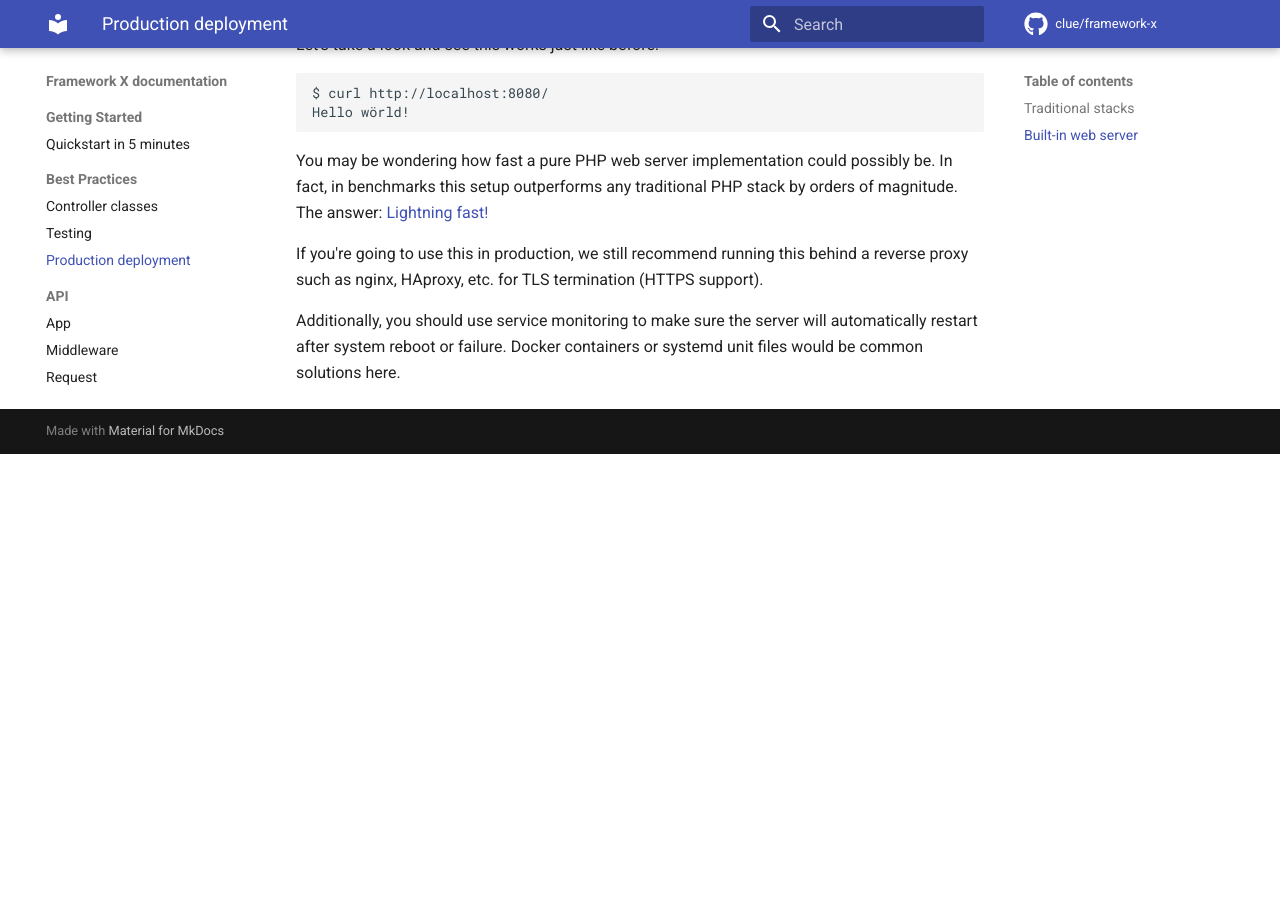
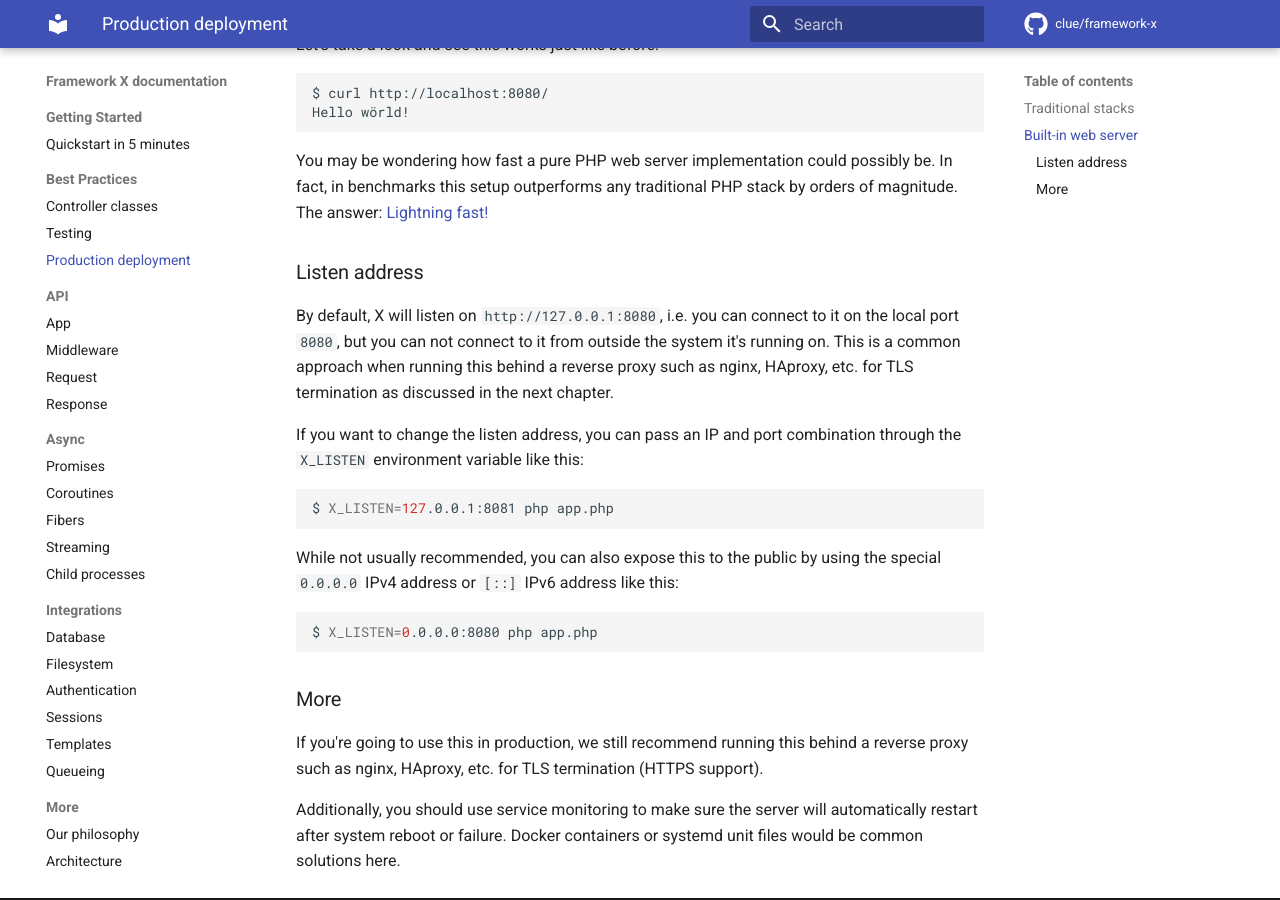
Before and after one commit to clue/framework-x, an MkDocs documentation site: the page built from docs/best-practices/deployment.md, in a window 1280 px wide and 900 px high, scrolled down 1200 px. Built offline with MkDocs 1.6.1 and Material for MkDocs 9.7.7, drawn with Linux system fonts in a browser that asks for light colours; comment, search, counter and statistics services are not loaded; before the commit the page ends 1654 px from its top, so only the background shows below that.

Commit message:
Change listening address via new `X_LISTEN` environment variable

````diff
--- a/docs/best-practices/deployment.md
+++ b/docs/best-practices/deployment.md
@@ -55,6 +55,29 @@ You may be wondering how fast a pure PHP web server implementation could possibl
 In fact, in benchmarks this setup outperforms any traditional PHP stack by orders of magnitude.
 The answer: [Lightning fast!](https://framework-x.clue.engineering/#lightning-fast)
 
+### Listen address
+
+By default, X will listen on `http://127.0.0.1:8080`, i.e. you can connect to it on
+the local port `8080`, but you can not connect to it from outside the system it's
+running on. This is a common approach when running this behind a reverse proxy
+such as nginx, HAproxy, etc. for TLS termination as discussed in the next chapter.
+
+If you want to change the listen address, you can pass an IP and port
+combination through the `X_LISTEN` environment variable like this:
+
+```bash
+$ X_LISTEN=127.0.0.1:8081 php app.php
+```
+
+While not usually recommended, you can also expose this to the public by using
+the special `0.0.0.0` IPv4 address or `[::]` IPv6 address like this:
+
+```bash
+$ X_LISTEN=0.0.0.0:8080 php app.php
+```
+
+### More
+
 If you're going to use this in production, we still recommend running this
 behind a reverse proxy such as nginx, HAproxy, etc. for TLS termination
 (HTTPS support).
````
Also changed, not shown: 2 other files.
